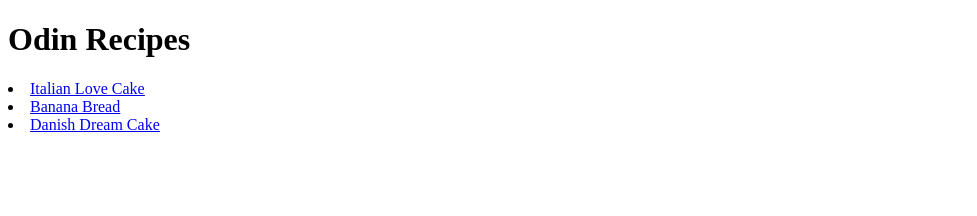
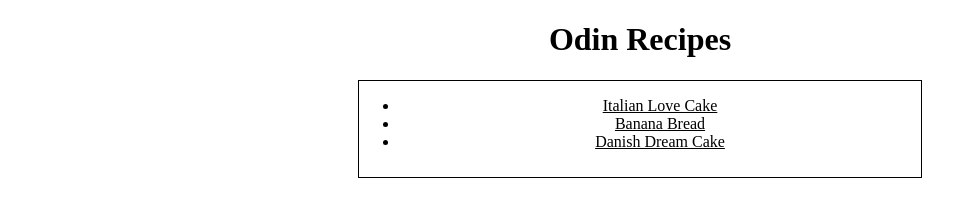
Before and after one commit to n6-cyber/odin-recipes, a plain HTML site: page index.html in a window 1280 px wide. Shown: the whole page, without its empty margins (0-977 px from the left). Drawn offline with Linux system fonts and the light colour scheme.

Commit message:
Added styling to page and added link to style.css in index.html

```diff
--- /dev/null
+++ b/css/style.css
@@ -0,0 +1,21 @@
+body {
+    background-color: white;
+    color: black;
+    font-family: "Times New Roman", Times, serif;
+    text-align: center;
+
+}
+
+.lcolor {
+    color: black;
+}
+
+.list-box {
+    border: block;
+    border: 1px solid black;
+    width: auto;
+    padding-top: 0px;
+    padding-bottom: 10px;
+    margin-left: 350px;
+    margin-right: 350px;
+}
--- a/index.html
+++ b/index.html
@@ -3,14 +3,17 @@
 <head>
     <meta charset="UTF-8">
     <meta name="viewport" content="width=device-width, initial-scale=1.0">
+    <link href="css/style.css" rel="stylesheet">
     <title>Odin Recipes</title>
 </head>
 <body>
     <h1>Odin Recipes</h1>
-        <u>
-            <li><a href="recipes/italian-love-cake.html" rel="noreferrer" target="_self">Italian Love Cake</a></li>
-            <li><a href="recipes/banana-bread.html">Banana Bread</a></li>
-            <li><a href="recipes/danish-dream-cake.html">Danish Dream Cake</a></li>
-        </u>
+    <div class="list-box">
+        <ul>
+            <li><a class="lcolor" href="recipes/italian-love-cake.html">Italian Love Cake</a></li>
+            <li><a class="lcolor" href="recipes/banana-bread.html">Banana Bread</a></li>
+            <li><a class="lcolor" href="recipes/danish-dream-cake.html">Danish Dream Cake</a></li>
+        </ul>
+        </div>
 </body>
 </html>
```
